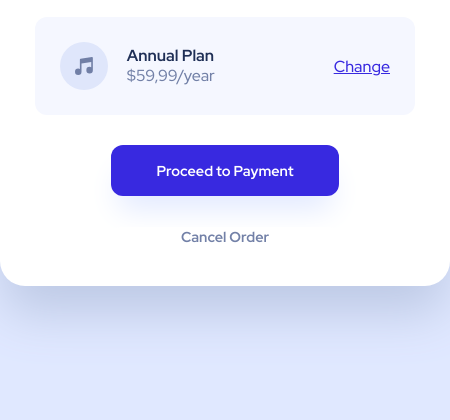
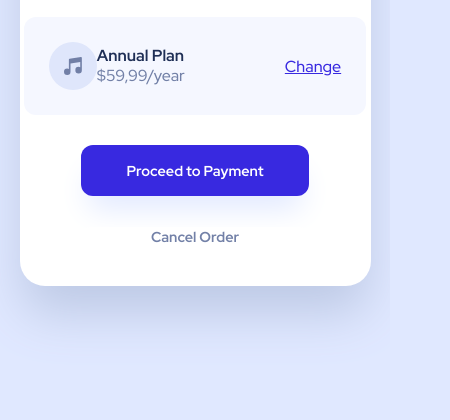
Before and after one commit to danielargolo-git/-FrontEndMentor_OrderSummaryComponent, a plain HTML site: page index.html in a window 390 px wide. Shown: the part 424-844 px from the top of the page, 450 px wide, since content can reach past the window. Drawn offline with Linux system fonts and the light colour scheme.

Commit message:
max-width added to container element in order to help responsiviness

```diff
--- a/index.html
+++ b/index.html
@@ -4,7 +4,7 @@
     <meta charset="UTF-8">
     <meta http-equiv="X-UA-Compatible" content="IE=edge">
     <meta name="viewport" content="width=device-width, initial-scale=1.0">
-    <title>Document</title>
+    <title>Order Summary Component - Frontend Mentor Challenge 2022</title>
     <link rel="stylesheet" href="styles.css">
 </head>
 <body>
--- a/styles.css
+++ b/styles.css
@@ -55,7 +55,8 @@ body {
 /* card */
 .card {
     background-color: white;
-    width: 450px;
+    width: 90%;
+    max-width: 450px;
     color: var(--desaturated-blue);
     border-radius: 25px;
     overflow: hidden;
```
